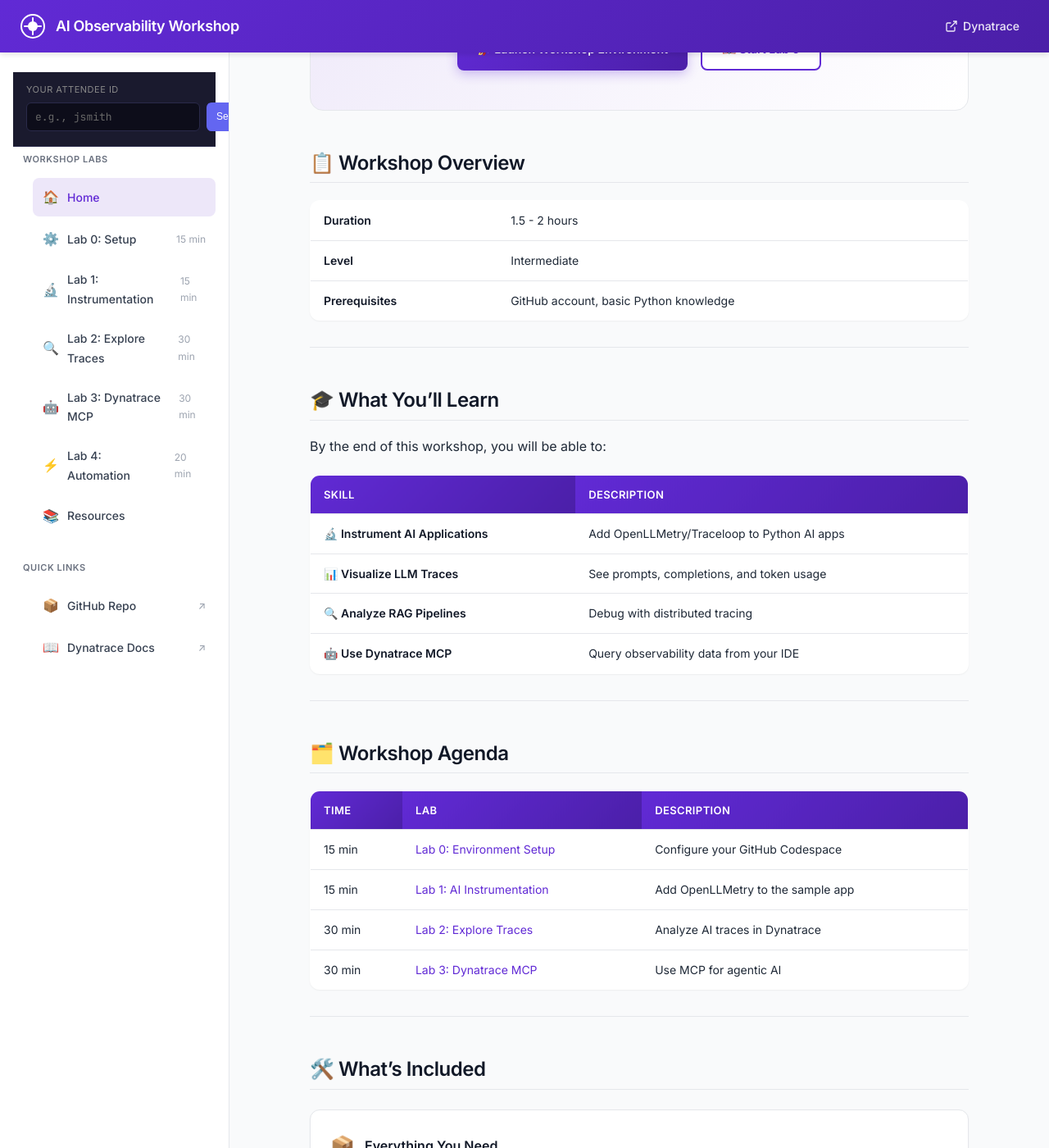
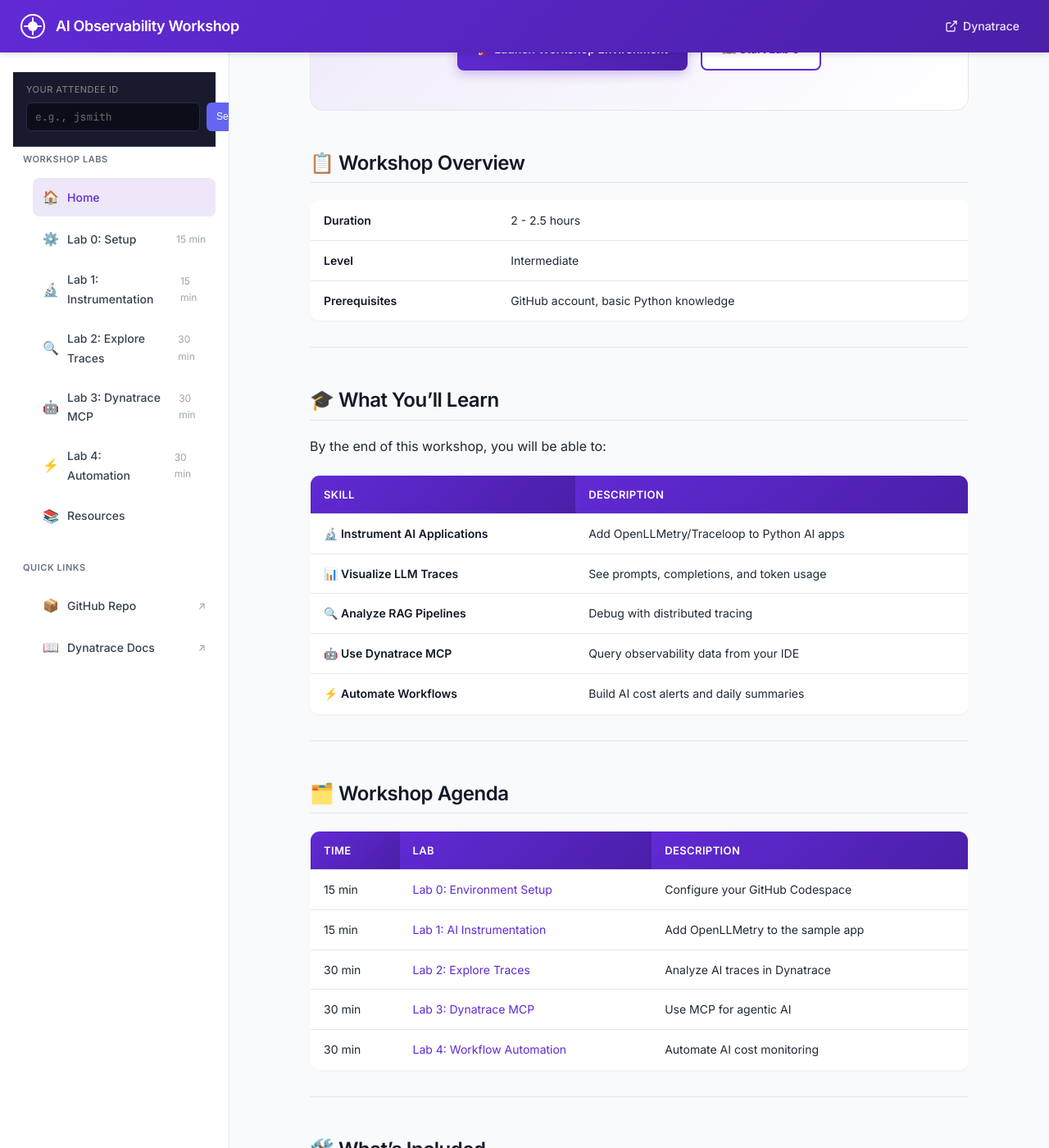
Before and after one commit to SudoSmitty/dynatrace-ai-mcp-workshop, a Jekyll site: the page built from docs/index.md, in a window 1280 px wide and 1400 px high, scrolled down 267 px. Shown: the whole window at 82% size. Built offline with Jekyll 4.4.1, drawn with Linux system fonts in a browser that asks for light colours.

Commit message:
update timings

```diff
--- a/docs/_layouts/default.html
+++ b/docs/_layouts/default.html
@@ -95,7 +95,7 @@
                             <a href="{{ '/lab4-automation' | relative_url }}" class="sidebar-link {% if page.url contains 'lab4' %}active{% endif %}">
                                 <span class="sidebar-icon">⚡</span>
                                 Lab 4: Automation
-                                <span class="sidebar-time">20 min</span>
+                                <span class="sidebar-time">30 min</span>
                             </a>
                         </li>
                         <li>
--- a/docs/index.md
+++ b/docs/index.md
@@ -19,7 +19,7 @@
 
 ## 📋 Workshop Overview
 
-| **Duration** | 1.5 - 2 hours |
+| **Duration** | 2 - 2.5 hours |
 | **Level** | Intermediate |
 | **Prerequisites** | GitHub account, basic Python knowledge |
 
@@ -35,6 +35,7 @@
 | **📊 Visualize LLM Traces** | See prompts, completions, and token usage |
 | **🔍 Analyze RAG Pipelines** | Debug with distributed tracing |
 | **🤖 Use Dynatrace MCP** | Query observability data from your IDE |
+| **⚡ Automate Workflows** | Build AI cost alerts and daily summaries |
 
 ---
 
@@ -46,6 +47,7 @@
 | 15 min | [Lab 1: AI Instrumentation](lab1-instrumentation) | Add OpenLLMetry to the sample app |
 | 30 min | [Lab 2: Explore Traces](lab2-explore-traces) | Analyze AI traces in Dynatrace |
 | 30 min | [Lab 3: Dynatrace MCP](lab3-dynatrace-mcp) | Use MCP for agentic AI |
+| 30 min | [Lab 4: Workflow Automation](lab4-automation) | Automate AI cost monitoring |
 
 ---
 
```
Also changed, not shown: docs/lab4-automation.md (+1 -1 lines), README.md.
